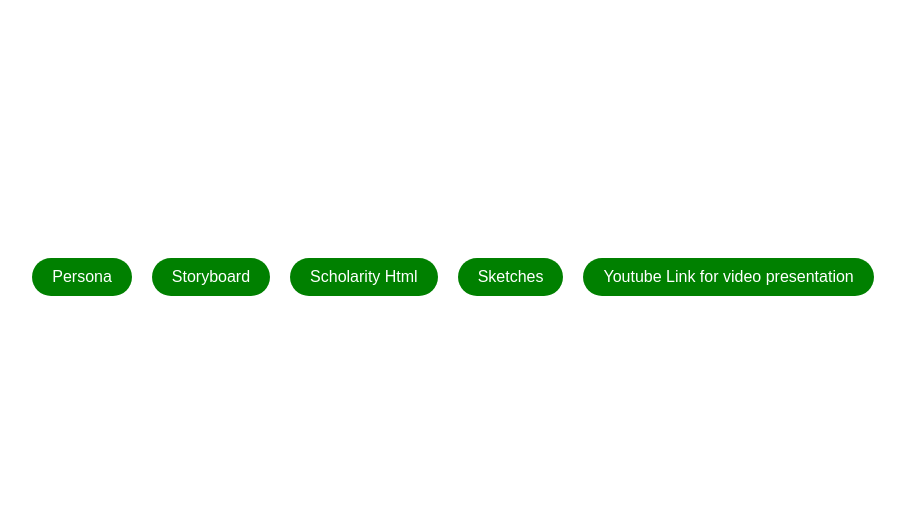
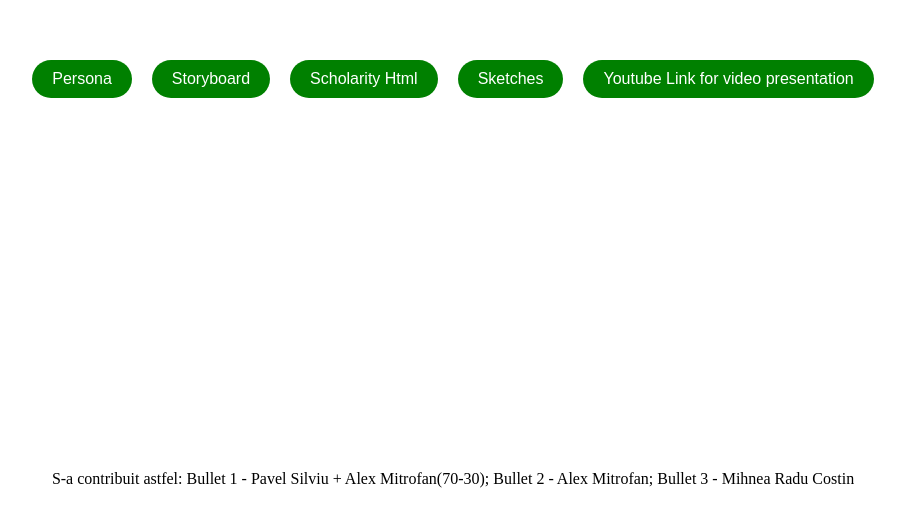
Before and after one commit to PavelSilviu/Play-the-Web, a plain HTML site: page index.html in a window 1280 px wide. Shown: the part 131-656 px from the top of the page, without its empty margins (187-1092 px from the left). Drawn offline with Linux system fonts and the light colour scheme.

Commit message:
Update index.html

```diff
--- a/index.html
+++ b/index.html
@@ -5,6 +5,7 @@
       .container {
         display: flex;
         justify-content: center;
+        flex-wrap: wrap;
         align-items: center;
         height: 100vh;
       }
@@ -38,7 +39,11 @@
       <a href="sketches.html"><button class="button">Sketches</button></a>
       <a href="https://youtu.be/CCBttf4ORsw"
         ><button class="button">Youtube Link for video presentation</button></a
-      >
+      ><br />
+      <p>
+        S-a contribuit astfel: Bullet 1 - Pavel Silviu + Alex Mitrofan(70-30);
+        Bullet 2 - Alex Mitrofan; Bullet 3 - Mihnea Radu Costin
+      </p>
     </div>
   </body>
 </html>
```
